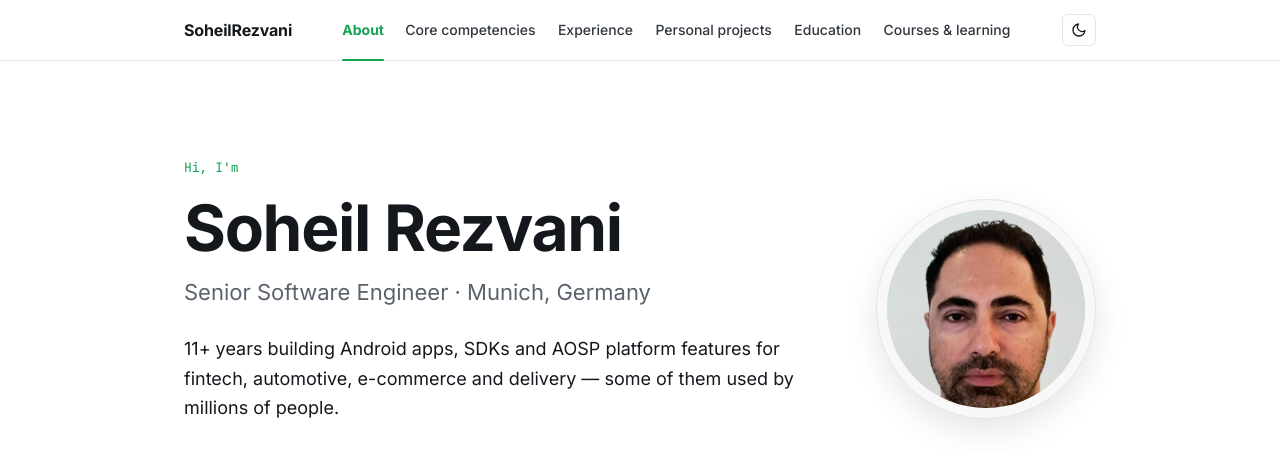
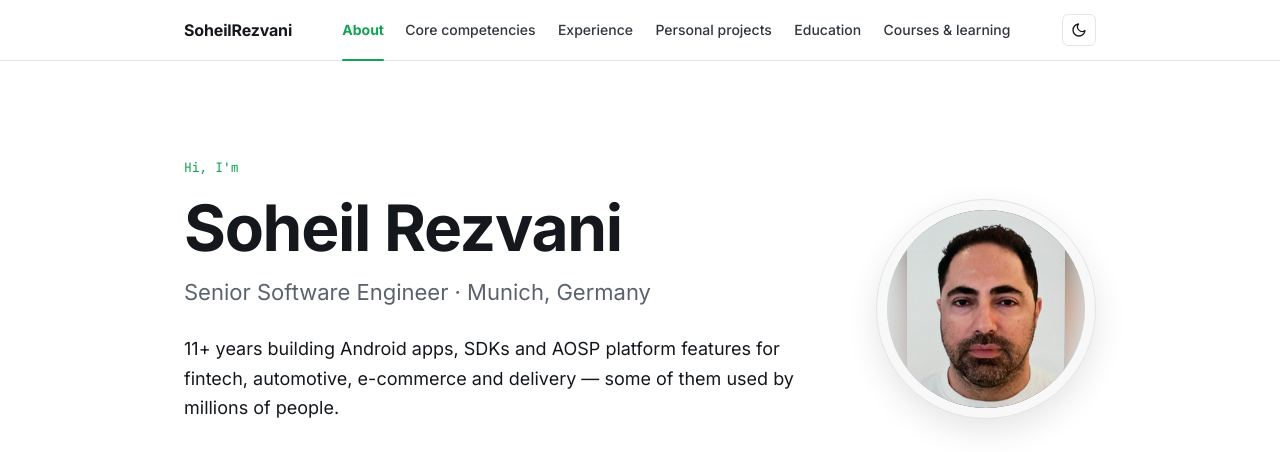
Before and after one commit to soheilrezvani/soheilrezvani.github.io, a plain HTML site: page index.html in a window 1280 px wide. Shown: the top 452 px of the page. Drawn offline with Linux system fonts and the light colour scheme.

Commit message:
Update index.html

```diff
--- a/index.html
+++ b/index.html
@@ -67,7 +67,9 @@ header.nav{position:sticky;top:0;z-index:10;background:var(--nav-bg);backdrop-fi
 .avatar{position:relative;flex:none;width:220px;height:220px;border-radius:50%;background:var(--surface);border:1px solid var(--line);box-shadow:0 12px 32px rgba(0,0,0,.10);display:grid;place-items:center}
 .avatar::before{content:"";position:absolute;inset:10px;border-radius:50%;background:var(--accent-dim)}
 .avatar span{position:relative;font-size:56px;font-weight:700;color:var(--accent);letter-spacing:.02em}
-.avatar img{position:absolute;inset:10px;width:calc(100% - 20px);height:calc(100% - 20px);border-radius:50%;object-fit:cover}
+.avatar .photo{position:absolute;inset:10px;border-radius:50%;overflow:hidden}
+.avatar .photo img{position:absolute;max-width:none}
+.avatar .photo .bg{inset:0;width:100%;height:100%;object-fit:cover;filter:blur(14px);transform:scale(1.2)}
 .eyebrow{font-family:var(--mono);font-size:13px;color:var(--accent);margin-bottom:16px}
 .hero h1{font-size:clamp(40px,7vw,64px);line-height:1.05;letter-spacing:-.02em;font-weight:700}
 .hero .role{font-size:clamp(18px,2.6vw,22px);color:var(--muted);margin-top:12px}
@@ -140,7 +142,7 @@ footer{border-top:1px solid var(--line);padding:32px 0 48px;color:var(--muted);f
   .hero-grid .avatar{margin-bottom:28px}
   .avatar{width:136px;height:136px}
   .avatar::before{inset:7px}
-  .avatar img{inset:7px;width:calc(100% - 14px);height:calc(100% - 14px)}
+  .avatar .photo{inset:7px}
   .avatar span{font-size:36px}
 }
 </style>
@@ -173,9 +175,12 @@ const SITE = {
   // Put your photo next to index.html in the repo with this file name (square image works best).
   // Until it exists, your initials are shown instead.
   photo: "photo.jpg",
-  // Which part of the photo stays visible in the circle: "center 20%" keeps the top (head) area,
-  // "center center" uses the middle. Adjust if your face looks cut off.
-  photoPosition: "center 20%",
+  // photoZoom: 1 = photo fills the circle edge to edge; smaller = zoomed out (shows more of you,
+  //   e.g. 0.8). Any empty space around the photo is filled with a soft blurred copy of it.
+  photoZoom: 0.8,
+  // photoFocusY: which part stays in view vertically when the photo is taller than the circle:
+  //   0 = top, 0.5 = middle, 1 = bottom. Raise it to show more neck/shoulders, lower it for more head room.
+  photoFocusY: 0.35,
   links: [
     // icon = Font Awesome class name (https://fontawesome.com/icons); label is shown as a tooltip and read by screen readers
     { label: "Email", icon: "fa-solid fa-envelope", url: "mailto:soheilrezvani@gmail.com", primary: true },
@@ -386,13 +391,14 @@ function render(code) {
       <div class="links">${SITE.links.map(l => l.icon
         ? `<a class="btn icon${l.primary ? " primary" : ""}" href="${esc(l.url)}" target="_blank" rel="noopener" aria-label="${esc(l.label)}" title="${esc(l.label)}"><i class="${esc(l.icon)}" aria-hidden="true"></i></a>`
         : `<a class="btn${l.primary ? " primary" : ""}" href="${esc(l.url)}" target="_blank" rel="noopener">${esc(l.label)}</a>`).join("")}</div>
-      <div class="avatar"><span>${esc(SITE.initials)}</span>${SITE.photo ? `<img src="${esc(SITE.photo)}" alt="${esc(SITE.name)}" style="object-position:${esc(SITE.photoPosition || "center")}" onerror="this.remove()">` : ""}</div>
+      <div class="avatar"><span>${esc(SITE.initials)}</span>${SITE.photo ? `<div class="photo" hidden><img class="bg" src="${esc(SITE.photo)}" alt="" aria-hidden="true"><img class="fg" src="${esc(SITE.photo)}" alt="${esc(SITE.name)}"></div>` : ""}</div>
     </div></section>
     ${sections.map(([id, , html]) => `<section class="block" id="${id}"><div class="wrap"><h2>${esc(t.ui[id])}</h2>${html}</div></section>`).join("")}`;
 
   document.getElementById("navlinks").innerHTML =
     sections.map(([id]) => `<li><a href="#${id}" data-label="${esc(t.ui[id])}">${esc(t.ui[id])}</a></li>`).join("");
   watchSections();
+  setupPhoto();
 
   document.getElementById("footer").textContent = `© ${new Date().getFullYear()} ${SITE.name} · ${t.ui.footer}`;
 
@@ -413,6 +419,27 @@ function initialLang() {
   const browser = (navigator.language || "en").slice(0, 2);
   return I18N[browser] ? browser : "en";
 }
+
+/* Size and place the photo inside the circle according to photoZoom / photoFocusY */
+function layoutPhoto() {
+  const box = document.querySelector(".avatar .photo"), img = box && box.querySelector(".fg");
+  if (!img || !img.naturalWidth) return;
+  const D = box.clientWidth, w = img.naturalWidth, h = img.naturalHeight;
+  const s = Math.max(D / w, D / h) * (SITE.photoZoom || 1);
+  const fy = SITE.photoFocusY ?? 0.5;
+  img.style.width = w * s + "px";
+  img.style.height = h * s + "px";
+  img.style.left = (D - w * s) / 2 + "px";
+  img.style.top = (h * s > D ? (D - h * s) * fy : D - h * s) + "px"; // when zoomed out, rest the photo on the bottom edge
+}
+function setupPhoto() {
+  const box = document.querySelector(".avatar .photo"), img = box && box.querySelector(".fg");
+  if (!img) return;
+  const show = () => { box.hidden = false; layoutPhoto(); };
+  img.onerror = () => box.remove();
+  if (img.complete && img.naturalWidth) show(); else img.onload = show;
+}
+addEventListener("resize", layoutPhoto);
 
 /* Highlight the menu item of the section currently on screen */
 let observer;
```
